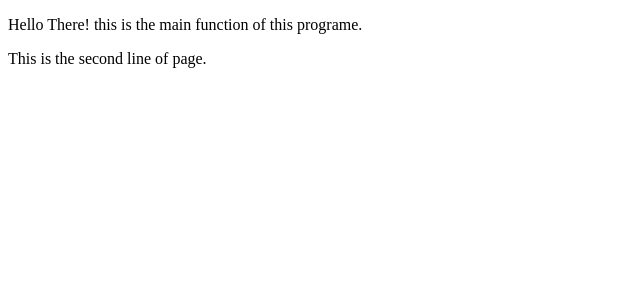
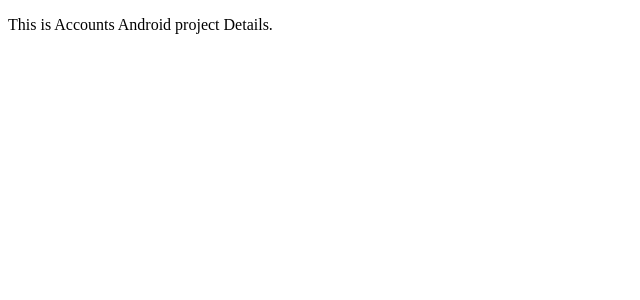
Before and after one commit to RooP-Kumar/portfolio, a React (Vite) app: page /accounts in a window 1280 px wide. Shown: the top 300 px of the page, without its empty margins (0-640 px from the left). Built offline with nearby package versions, Linux system fonts and the light colour scheme.

Commit message:
add accounts privacy policy

```diff
--- a/package.json
+++ b/package.json
@@ -11,7 +11,9 @@
   },
   "dependencies": {
     "react": "^18.3.1",
-    "react-dom": "^18.3.1"
+    "react-dom": "^18.3.1",
+    "react-router": "^6.24.1",
+    "react-router-dom": "^6.24.1"
   },
   "devDependencies": {
     "@types/react": "^18.3.3",
--- /dev/null
+++ b/src/components/accounts/Accounts.jsx
@@ -0,0 +1,11 @@
+
+
+const Accounts = () => {
+    return (
+        <>
+            <p>This is Accounts Android project Details.</p>
+        </>
+    )
+}
+
+export default Accounts
--- /dev/null
+++ b/src/components/accounts/PrivacyPolicy.jsx
@@ -0,0 +1,10 @@
+
+import React from 'react'
+
+export default function PrivacyPolicy() {
+  return (
+    <>
+
+    </>
+  )
+}
--- a/src/main.jsx
+++ b/src/main.jsx
@@ -1,9 +1,27 @@
 import React from 'react'
 import ReactDOM from 'react-dom/client'
 import Home from './Home.jsx'
+import { RouterProvider, createBrowserRouter } from 'react-router-dom'
+import Accounts from './components/accounts/Accounts.jsx'
+import PrivacyPolicy from './components/accounts/PrivacyPolicy.jsx'
+
+const router = createBrowserRouter([
+  {
+    path : "/",
+    element : <Home/>
+  },
+  {
+    path: '/accounts',
+    element : <Accounts/>
+  },
+  {
+    path: "/accounts/privacypolicy",
+    element: <PrivacyPolicy/>
+  }
+])
 
 ReactDOM.createRoot(document.getElementById('root')).render(
   <React.StrictMode>
-    <Home />
+    <RouterProvider router={router}/>
   </React.StrictMode>,
 )
```
Also changed, not shown: 1 other file (tests, documents, lock files or other folders).
